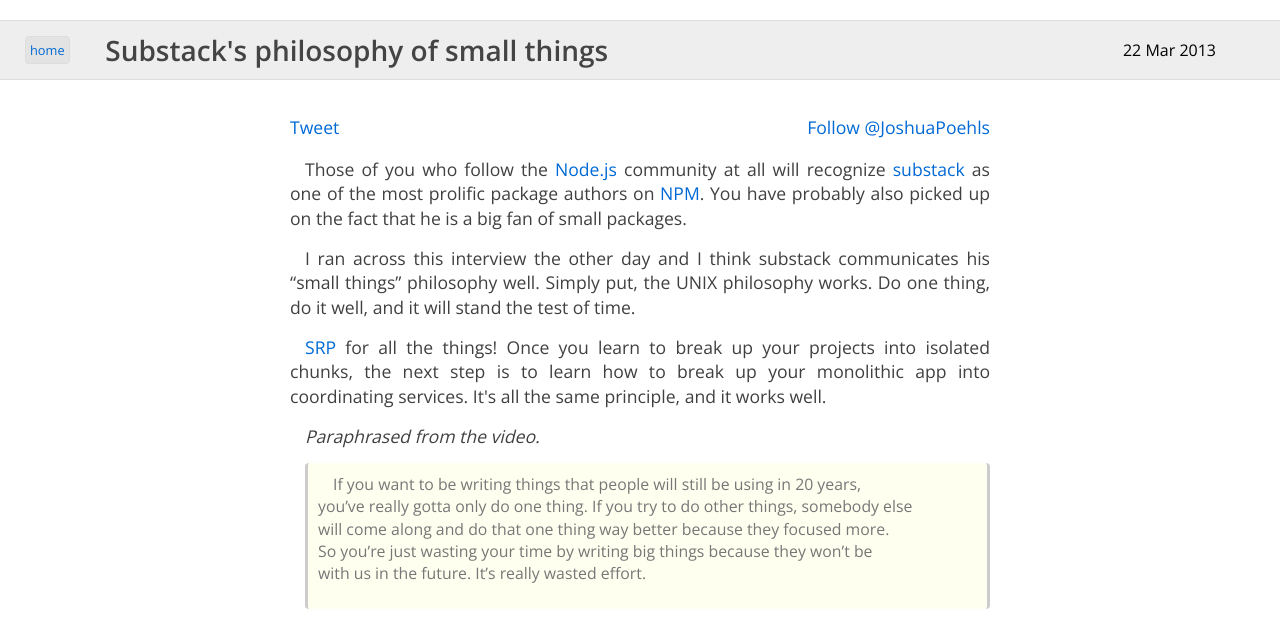
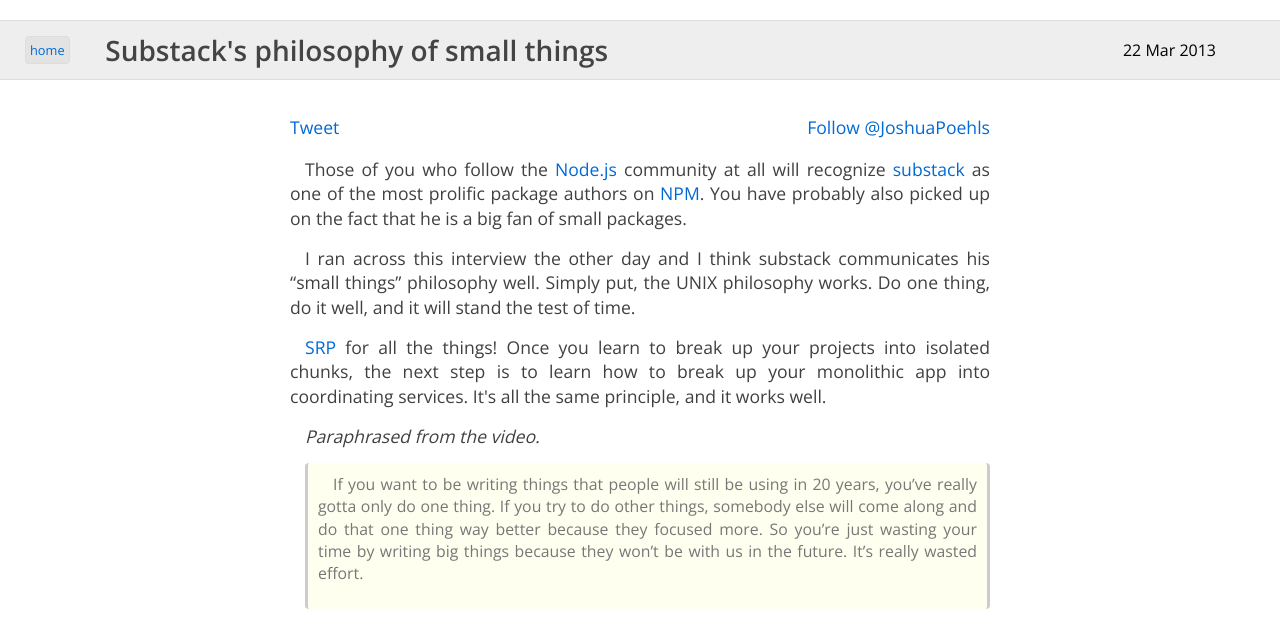
Before and after one commit to jpoehls/zduck.com, a Jekyll site: the page built from _posts/2013/2013-03-22-substack-small-things-philosophy.html, in a window 1280 px wide. Shown: the top 624 px of the page. Built offline with Jekyll 4.4.1, drawn with Linux system fonts in a browser that asks for light colours; comment, search, counter and statistics services are not loaded; grey boxes are pictures that could not be loaded.

```diff
--- a/_posts/2013/2013-03-22-substack-small-things-philosophy.html
+++ b/_posts/2013/2013-03-22-substack-small-things-philosophy.html
@@ -29,10 +29,10 @@ that packages should be small and focused. Watch this video interview to hear hi
 
 <blockquote>
   <p>
-    If you want to be writing things that people will still be using in 20 years,<br />
-    you&#8217;ve really gotta only do one thing. If you try to do other things, somebody else<br />
-    will come along and do that one thing way better because they focused more.<br />
-    So you&#8217;re just wasting your time by writing big things because they won&#8217;t be<br />
+    If you want to be writing things that people will still be using in 20 years,
+    you&#8217;ve really gotta only do one thing. If you try to do other things, somebody else
+    will come along and do that one thing way better because they focused more.
+    So you&#8217;re just wasting your time by writing big things because they won&#8217;t be
     with us in the future. It&#8217;s really wasted effort.
   </p>
 </blockquote>
```
